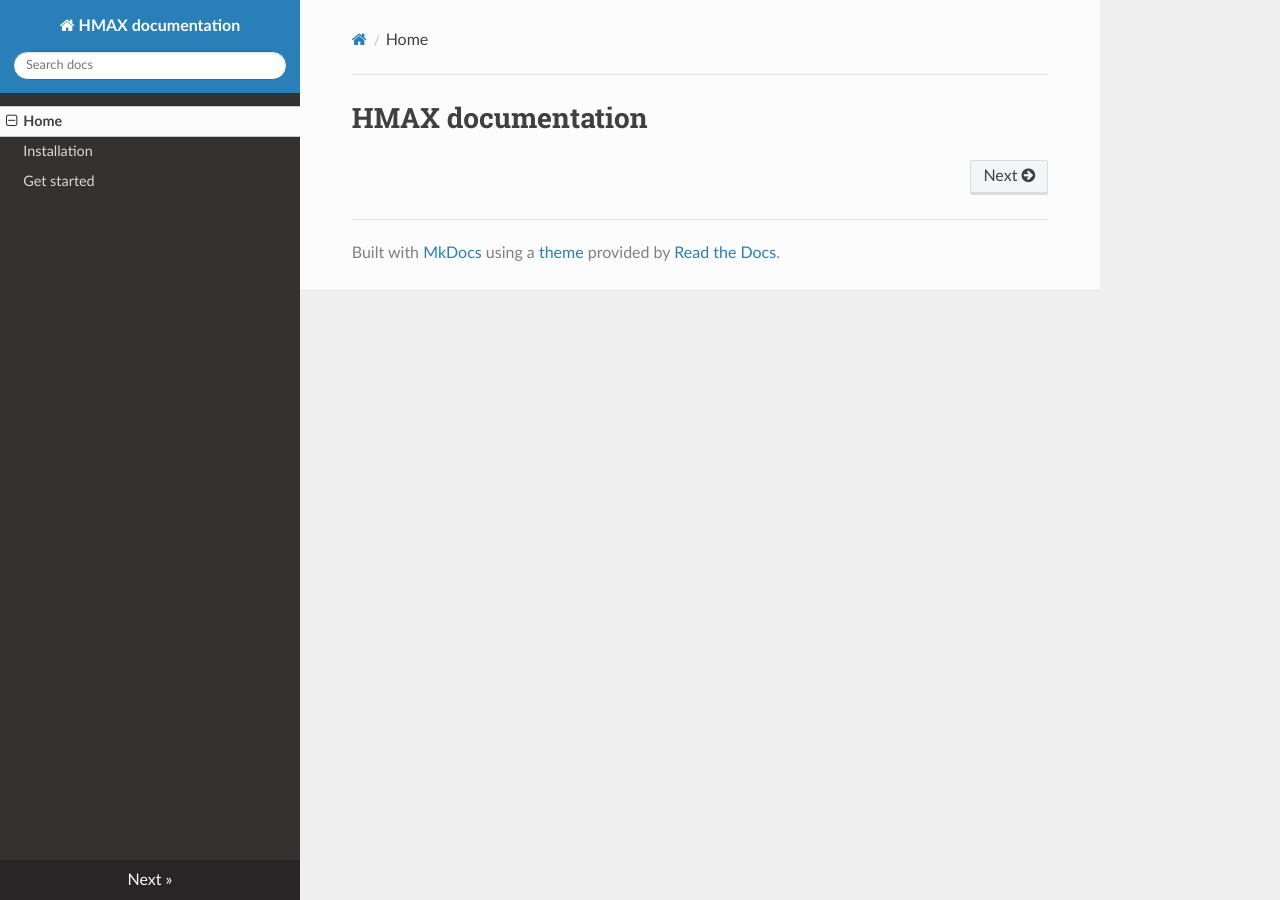
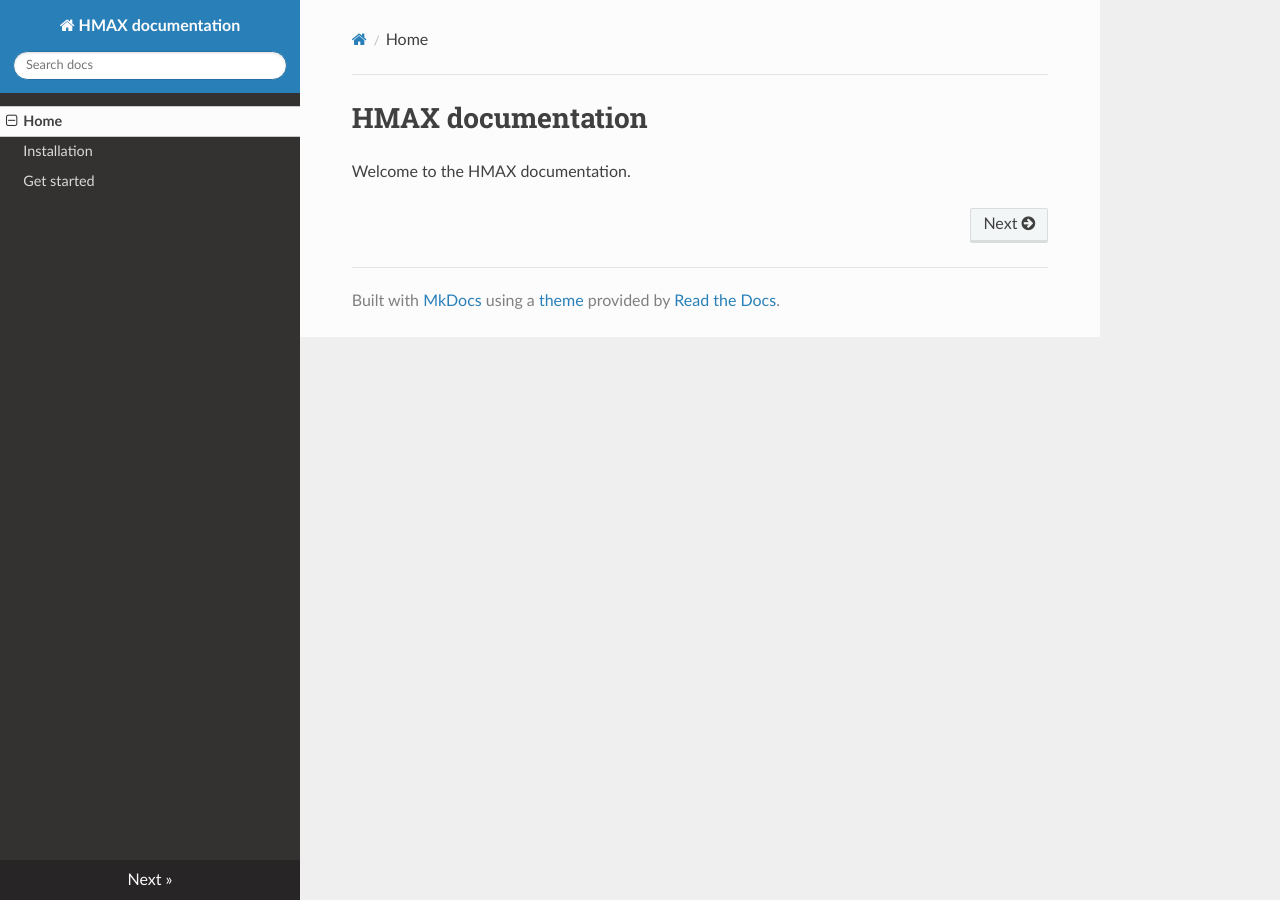
Before and after one commit to jurenoult/hmax-documentation, an MkDocs documentation site: the page built from docs/index.md, in a window 1280 px wide. Built offline with MkDocs 1.6.1, drawn with Linux system fonts in a browser that asks for light colours; nearby versions of some CDN libraries; old or Windows-style settings are respelled for this version of MkDocs.

Commit message:
First instructions

```diff
--- a/docs/index.md
+++ b/docs/index.md
@@ -1 +1,3 @@
 # HMAX documentation
+
+Welcome to the HMAX documentation.
```
